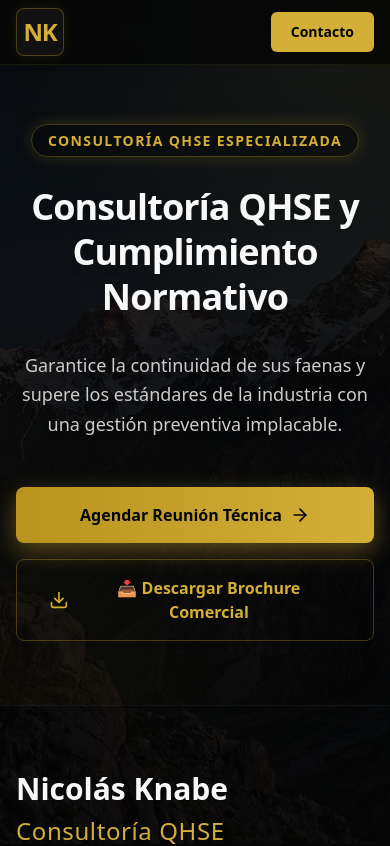
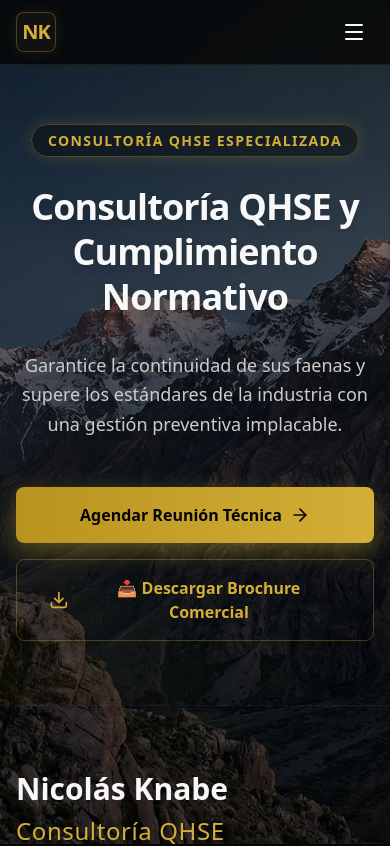
Before and after one commit to NicoKnabe/hseq-onepage, a Next.js app: page / in a window 390 px wide. Shown: the top 846 px of the page. Built offline with nearby package versions, Linux system fonts and the light colour scheme.

Commit message:
fix: exhaustive audit — lint, lang=es, mobile navbar, overlay opacity, responsive fixes

```diff
--- a/src/app/layout.tsx
+++ b/src/app/layout.tsx
@@ -29,7 +29,7 @@ export default function RootLayout({
   children: React.ReactNode;
 }>) {
   return (
-    <html lang="en">
+    <html lang="es">
       <body
         className={`${geistSans.variable} ${geistMono.variable} antialiased`}
       >
--- a/src/components/GlobalBackground.tsx
+++ b/src/components/GlobalBackground.tsx
@@ -61,9 +61,8 @@ export function GlobalBackground() {
                 />
             </motion.div>
 
-            {/* Base global black overlay to ensure text readability is AAA everywhere */}
-            <div className="absolute inset-0 bg-black/70 mix-blend-multiply" />
-            <div className="absolute inset-0 bg-black/60" />
+            {/* Base global overlay to ensure text readability while keeping images visible */}
+            <div className="absolute inset-0 bg-black/55" />
         </div>
     );
 }
--- a/src/components/Navbar.tsx
+++ b/src/components/Navbar.tsx
@@ -1,8 +1,18 @@
 "use client";
 
-import { motion } from "framer-motion";
+import { useState } from "react";
+import { motion, AnimatePresence } from "framer-motion";
+import { Menu, X } from "lucide-react";
+
+const NAV_LINKS = [
+    { label: "Servicios", href: "#servicios" },
+    { label: "Planes", href: "#planes" },
+    { label: "Contacto", href: "#contacto" },
+];
 
 export function Navbar() {
+    const [isOpen, setIsOpen] = useState(false);
+
     return (
         <motion.nav
             initial={{ opacity: 0, y: -20 }}
@@ -11,24 +21,77 @@ export function Navbar() {
             className="fixed top-0 left-0 right-0 z-50 bg-black/80 backdrop-blur-md border-b border-gold/10"
         >
             <div className="container mx-auto px-4 md:px-6 h-16 md:h-20 flex items-center justify-between">
-                <div className="flex items-center gap-3 group cursor-pointer">
-                    <div className="flex items-center justify-center w-12 h-12 rounded-lg bg-black-card border border-gold/30 group-hover:border-gold/60 transition-colors shadow-[0_0_15px_rgba(212,175,55,0.1)]">
-                        <span className="font-extrabold text-2xl text-gold tracking-tighter">NK</span>
+                {/* Logo */}
+                <a href="#" className="flex items-center gap-3 group cursor-pointer">
+                    <div className="flex items-center justify-center w-10 h-10 sm:w-12 sm:h-12 rounded-lg bg-black-card border border-gold/30 group-hover:border-gold/60 transition-colors shadow-[0_0_15px_rgba(212,175,55,0.1)]">
+                        <span className="font-extrabold text-xl sm:text-2xl text-gold tracking-tighter">NK</span>
                     </div>
                     <span className="hidden sm:block font-bold text-white tracking-wide text-sm opacity-90 group-hover:opacity-100 transition-opacity">
                         NICOLÁS KNABE
                     </span>
-                </div>
+                </a>
 
-                <div className="flex items-center">
+                {/* Desktop Nav */}
+                <div className="hidden md:flex items-center gap-6">
+                    {NAV_LINKS.map((link) => (
+                        <a
+                            key={link.href}
+                            href={link.href}
+                            className="text-sm font-medium text-white-dim hover:text-gold transition-colors"
+                        >
+                            {link.label}
+                        </a>
+                    ))}
                     <a
                         href="#contacto"
                         className="text-sm font-semibold px-5 py-2.5 rounded-md bg-gold text-black hover:bg-gold-light transition-colors"
                     >
-                        Contacto
+                        Agendar Reunión
                     </a>
                 </div>
+
+                {/* Mobile Hamburger */}
+                <button
+                    onClick={() => setIsOpen(!isOpen)}
+                    className="md:hidden p-2 text-white hover:text-gold transition-colors"
+                    aria-label={isOpen ? "Cerrar menú" : "Abrir menú"}
+                >
+                    {isOpen ? <X className="w-6 h-6" /> : <Menu className="w-6 h-6" />}
+                </button>
             </div>
+
+            {/* Mobile Menu */}
+            <AnimatePresence>
+                {isOpen && (
+                    <motion.div
+                        initial={{ opacity: 0, height: 0 }}
+                        animate={{ opacity: 1, height: "auto" }}
+                        exit={{ opacity: 0, height: 0 }}
+                        transition={{ duration: 0.3, ease: "easeInOut" }}
+                        className="md:hidden overflow-hidden bg-black/95 backdrop-blur-lg border-t border-gold/10"
+                    >
+                        <div className="container mx-auto px-4 py-4 flex flex-col gap-3">
+                            {NAV_LINKS.map((link) => (
+                                <a
+                                    key={link.href}
+                                    href={link.href}
+                                    onClick={() => setIsOpen(false)}
+                                    className="text-base font-medium text-white-dim hover:text-gold transition-colors py-2 border-b border-white/5 last:border-0"
+                                >
+                                    {link.label}
+                                </a>
+                            ))}
+                            <a
+                                href="#contacto"
+                                onClick={() => setIsOpen(false)}
+                                className="mt-2 text-center text-sm font-semibold px-5 py-3 rounded-md bg-gold text-black hover:bg-gold-light transition-colors"
+                            >
+                                Agendar Reunión
+                            </a>
+                        </div>
+                    </motion.div>
+                )}
+            </AnimatePresence>
         </motion.nav>
     );
 }
--- a/src/components/Plans.tsx
+++ b/src/components/Plans.tsx
@@ -73,7 +73,7 @@ export function Plans() {
 
                             <div className="text-center mb-8">
                                 <h3 className="text-2xl font-bold text-white mb-3 drop-shadow-sm">{plan.name}</h3>
-                                <p className="text-white-dim text-sm h-10">{plan.description}</p>
+                                <p className="text-white-dim text-sm min-h-[2.5rem]">{plan.description}</p>
                             </div>
 
                             <ul className="space-y-4 mb-8 flex-1">
--- a/src/components/Solutions.tsx
+++ b/src/components/Solutions.tsx
@@ -1,7 +1,7 @@
 "use client";
 
 import { useState } from "react";
-import { motion, AnimatePresence } from "framer-motion";
+import { motion } from "framer-motion";
 import { SOLUTIONS_DATA } from "@/lib/data";
 import { CheckCircle2, Shield, FileText, Globe } from "lucide-react";
 
```
